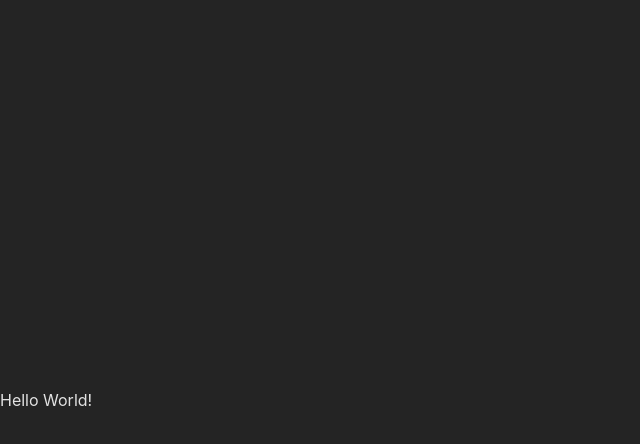
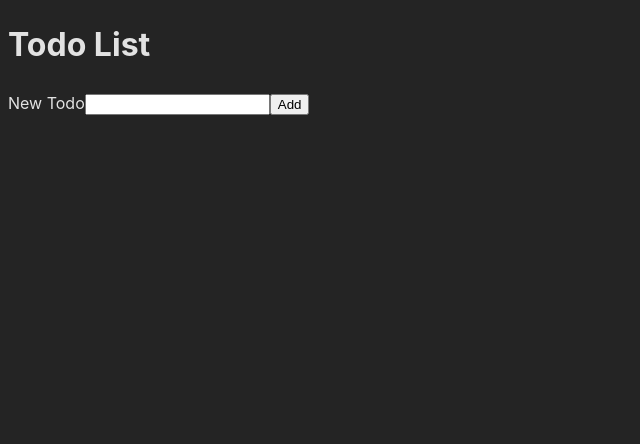
Before and after one commit to jorge-sandoval/reactjs-todolist-with-useContext, a React (Vite) app: page / in a window 1280 px wide. Shown: the top 444 px of the page, without its empty margins (0-640 px from the left). Built offline with nearby package versions, Linux system fonts and the light colour scheme.

Commit message:
todo list

```diff
--- a/src/App.tsx
+++ b/src/App.tsx
@@ -1,7 +1,63 @@
+import { useState } from 'react';
 import './App.css';
+import { Todo } from './models/todo';
+import TodoItem from './TodoItem';
 
 function App() {
-  return 'Hello World!';
+  const [newTodoName, setNewTodoName] = useState('');
+  const [todos, setTodos] = useState<Todo[]>([]);
+
+  function addTodo() {
+    if (!newTodoName) return;
+
+    setTodos((currentTodos) => {
+      return [
+        ...currentTodos,
+        { name: newTodoName, completed: false, id: crypto.randomUUID() },
+      ];
+    });
+    setNewTodoName('');
+  }
+
+  function toggleTodo(todoId: string) {
+    setTodos((currentTodos) =>
+      currentTodos.map((todo) => {
+        if (todo.id === todoId) {
+          return { ...todo, completed: !todo.completed };
+        }
+        return todo;
+      })
+    );
+  }
+
+  function removeTodo(todoId: string) {
+    setTodos((currentTodos) =>
+      currentTodos.filter((todo) => todo.id !== todoId)
+    );
+  }
+
+  return (
+    <>
+      <h1>Todo List</h1>
+      {todos.map((todo) => (
+        <TodoItem
+          key={todo.id}
+          todo={todo}
+          toggleTodo={toggleTodo}
+          removeTodo={removeTodo}
+        />
+      ))}
+      <div id="new-todo-form">
+        <label htmlFor="new-todo-name">New Todo</label>
+        <input
+          type="text"
+          value={newTodoName}
+          onChange={(e) => setNewTodoName(e.target.value)}
+        />
+        <button onClick={addTodo}>Add</button>
+      </div>
+    </>
+  );
 }
 
 export default App;
--- /dev/null
+++ b/src/TodoItem.tsx
@@ -0,0 +1,21 @@
+import { TodoItemProps } from './models/todo-item';
+
+export default function TodoItem({
+  todo,
+  toggleTodo,
+  removeTodo,
+}: TodoItemProps) {
+  return (
+    <li>
+      <label htmlFor={todo.id}>
+        <input
+          type="checkbox"
+          checked={todo.completed}
+          onChange={() => toggleTodo(todo.id)}
+        />
+        <span>{todo.name}</span>
+      </label>
+      <button onClick={() => removeTodo(todo.id)}>Remove</button>
+    </li>
+  );
+}
--- a/src/index.css
+++ b/src/index.css
@@ -12,11 +12,3 @@
   -webkit-font-smoothing: antialiased;
   -moz-osx-font-smoothing: grayscale;
 }
-
-body {
-  margin: 0;
-  display: flex;
-  place-items: center;
-  min-width: 320px;
-  min-height: 100vh;
-}
--- /dev/null
+++ b/src/models/todo-item.ts
@@ -0,0 +1,7 @@
+import { Todo } from "./todo";
+
+export interface TodoItemProps {
+  todo: Todo;
+  toggleTodo: (todoId: string) => void;
+  removeTodo: (todoId: string) => void;
+}
--- /dev/null
+++ b/src/models/todo.ts
@@ -0,0 +1,5 @@
+export interface Todo {
+  name: string;
+  completed: boolean;
+  id: string;
+}
```
